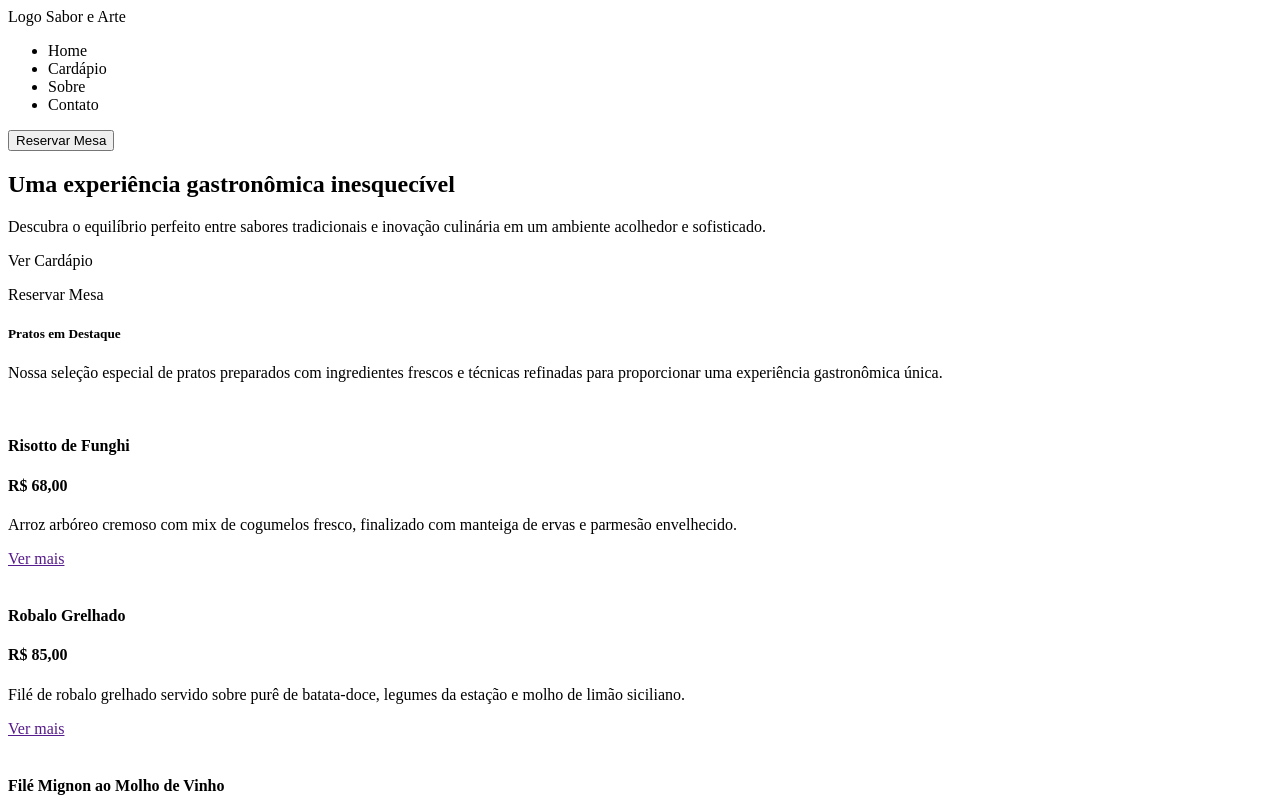
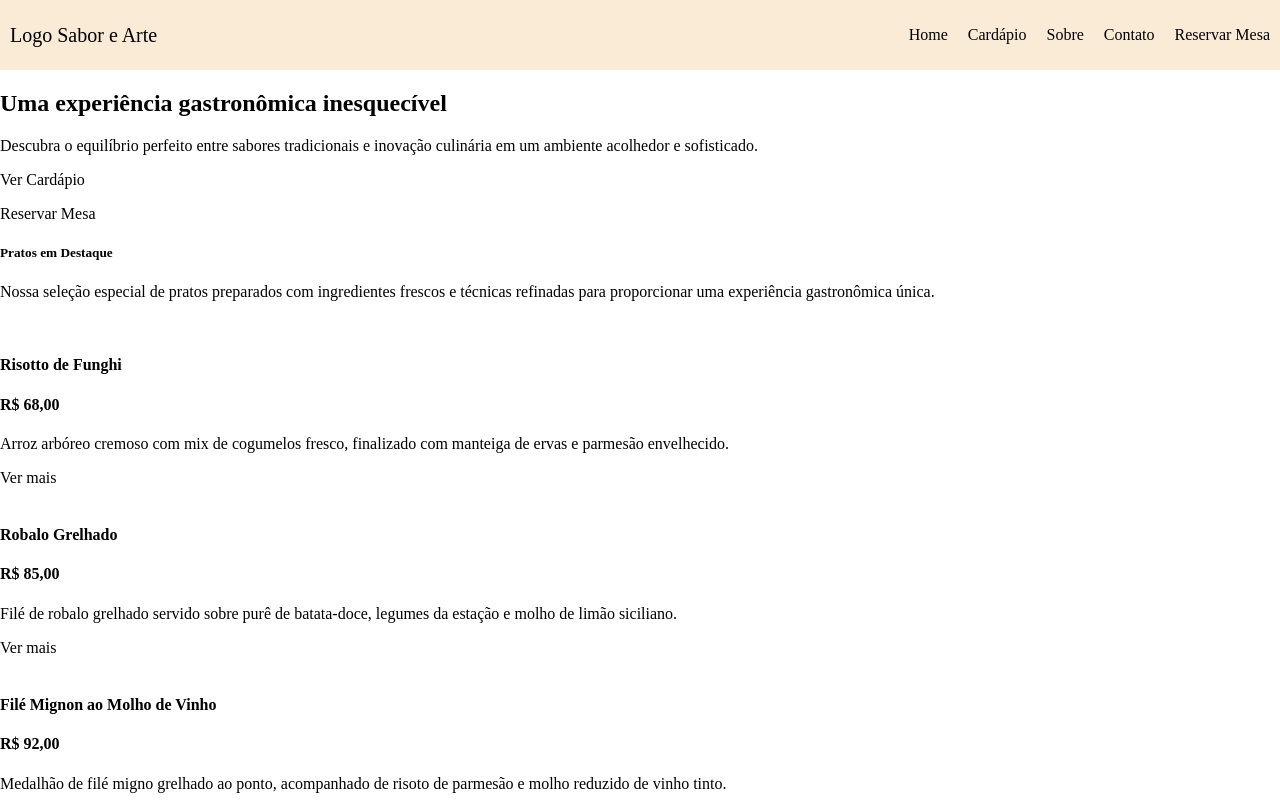
Before and after one commit to leticiaguths/restaurante, a plain HTML site: page index.html in a window 1280 px wide. Shown: the top 800 px of the page. Drawn offline with Linux system fonts and the light colour scheme.

Commit message:
arrumando coisas que não foram salvas.

```diff
--- a/index.html
+++ b/index.html
@@ -4,20 +4,22 @@
     <meta charset="UTF-8">
     <meta name="viewport" content="width=device-width, initial-scale=1.0">
     <title>Sabor e Arte</title>
-
+    <link rel = "stylesheet" href = "style.css">
 </head>
 <body>
 
     <header>
         <div id="logo">Logo Sabor e Arte</div>
-        <div>
-            <nav><ul>
+        <div class="menu">
+            <nav class="nav">
+                <ul class="ul">
                 <li>Home</li>
                 <li>Cardápio</li>
-                <li>Sobre</li>
+                <a href="sobre.html"><li>Sobre</li></a>
                 <li>Contato</li>
-            </ul></nav>
-        <button>Reservar Mesa</button>
+                <li class="button">Reservar Mesa</li>
+            </ul>
+            </nav>
         </div>
     </header>
 
@@ -150,5 +152,9 @@
         </section>
     </main>
 
+    <footer>
+
+    </footer>
+
 </body>
 </html>
--- /dev/null
+++ b/style.css
@@ -0,0 +1,52 @@
+/*<header>
+<div id="logo">Logo Sabor e Arte</div>
+<div>
+    <nav><ul>
+        <li>Home</li>
+        <li>Cardápio</li>
+        <li>Sobre</li>
+        <li>Contato</li>
+    </ul></nav>
+<button>Reservar Mesa</button>
+</div>
+</header>*/
+
+body {
+    margin: 0px;
+    padding: 0px;
+}
+
+header {
+    display: flex;
+    padding: 10px;
+    justify-content: space-between;
+    flex-direction: row;
+    background-color: antiquewhite;
+    align-items: center;
+}
+
+header #logo {
+    font-size: 20px;
+}
+
+header .menu {
+    display: flex;
+    gap: 20px;
+}
+
+.nav {
+    display: flex;
+    gap: 20px;
+    flex-direction: row;
+}
+
+.ul {
+    display: flex;
+    gap: 20px;
+    list-style: none;
+}
+
+a {
+    text-decoration: none;
+    color: black;
+}
```
Also changed, not shown: sobre.html (added, +79 -0 lines).
